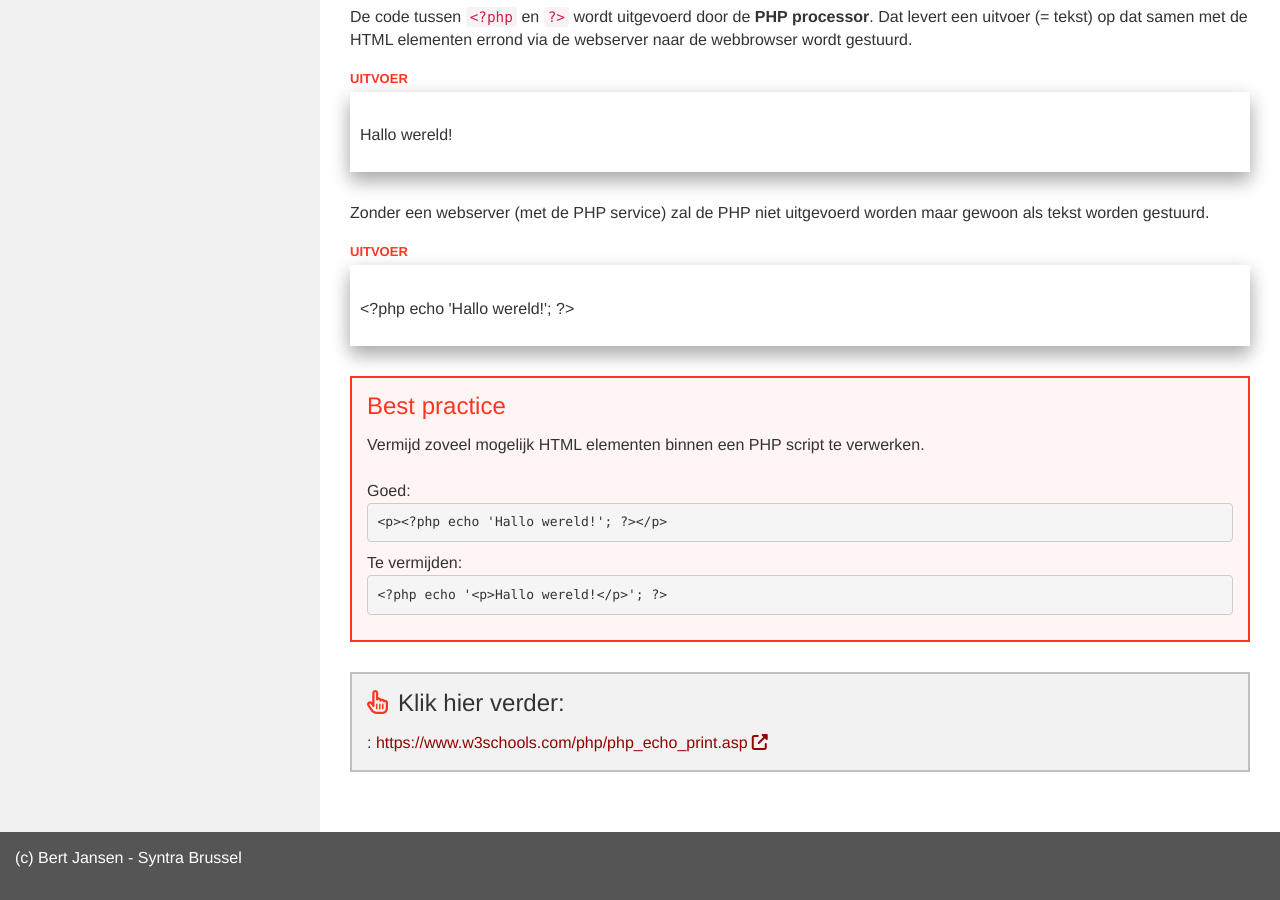
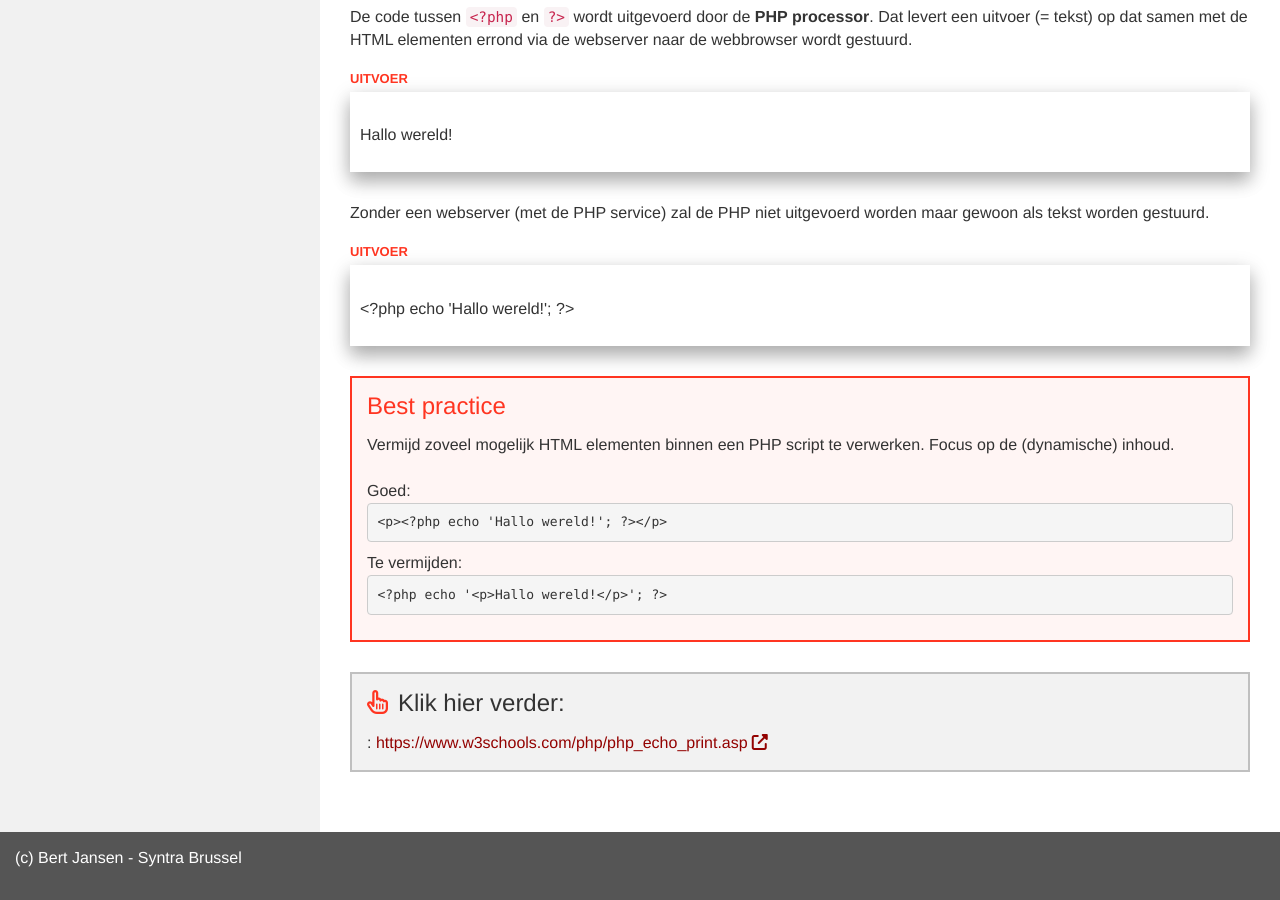
Before and after one commit to Syntra-Brussel/dynamische-webtechnieken, a Jekyll site: the page built from programmeren/html-vs-php.md, in a window 1280 px wide and 900 px high, scrolled down 668 px. Built offline with Jekyll 4.4.1, drawn with Linux system fonts in a browser that asks for light colours; nearby versions of some CDN libraries; a script that is not in the unit is left out.

Commit message:
Update html-vs-php.md

```diff
--- a/programmeren/html-vs-php.md
+++ b/programmeren/html-vs-php.md
@@ -47,7 +47,7 @@ Zonder een webserver (met de PHP service) zal de PHP niet uitgevoerd worden maar
 
 <div class="highlight">
 <h3>Best practice</h3>
-Vermijd zoveel mogelijk HTML elementen binnen een PHP script te verwerken.
+Vermijd zoveel mogelijk HTML elementen binnen een PHP script te verwerken. Focus op de (dynamische) inhoud.
 <br /><br />
 
 Goed:
```
